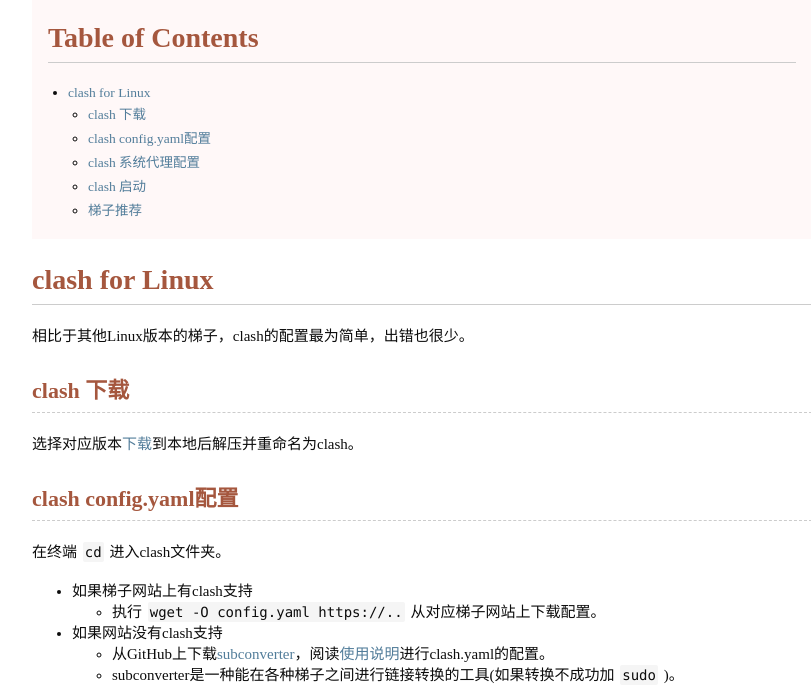
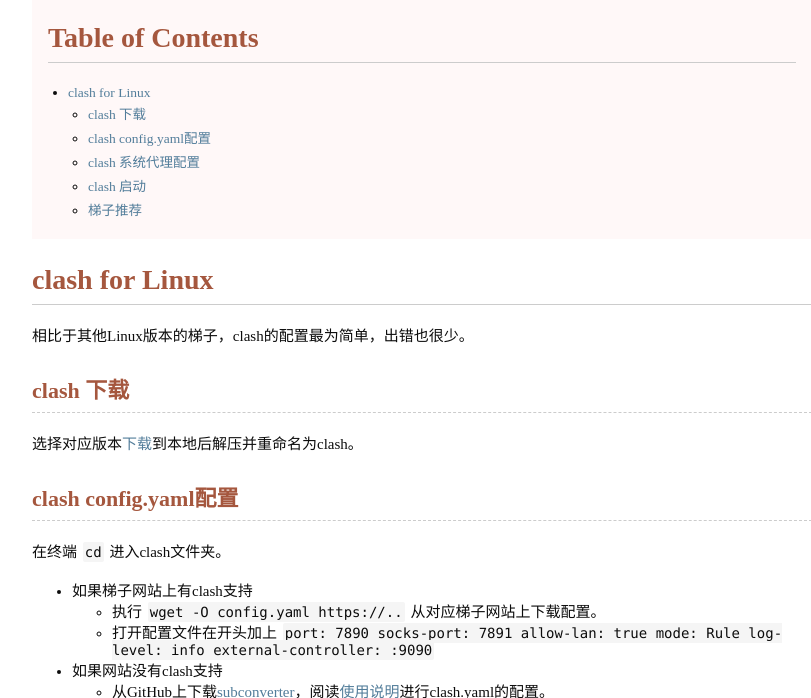
Before and after one commit to breakcycle/breakcycle.github.io, a plain HTML site: page wiki/clash for Linux.html in a window 1280 px wide. Shown: the part 102-800 px from the top of the page, without its empty margins (218-1029 px from the left). Drawn offline with Linux system fonts and the light colour scheme.

Commit message:
Update clash for Linux.html

```diff
--- a/wiki/clash for Linux.html
+++ b/wiki/clash for Linux.html
@@ -275,6 +275,14 @@
 <li>如果梯子网站上有clash支持
 <ul class="org-ul">
 <li>执行 <code>wget -O config.yaml https://..</code> 从对应梯子网站上下载配置。</li>
+<li>打开配置文件在开头加上 <code>port: 7890
+socks-port: 7891
+allow-lan: true
+mode: Rule
+log-level: info
+external-controller: :9090
+ </code>
+ </li>
 </ul></li>
 <li>如果网站没有clash支持
 <ul class="org-ul">
```
